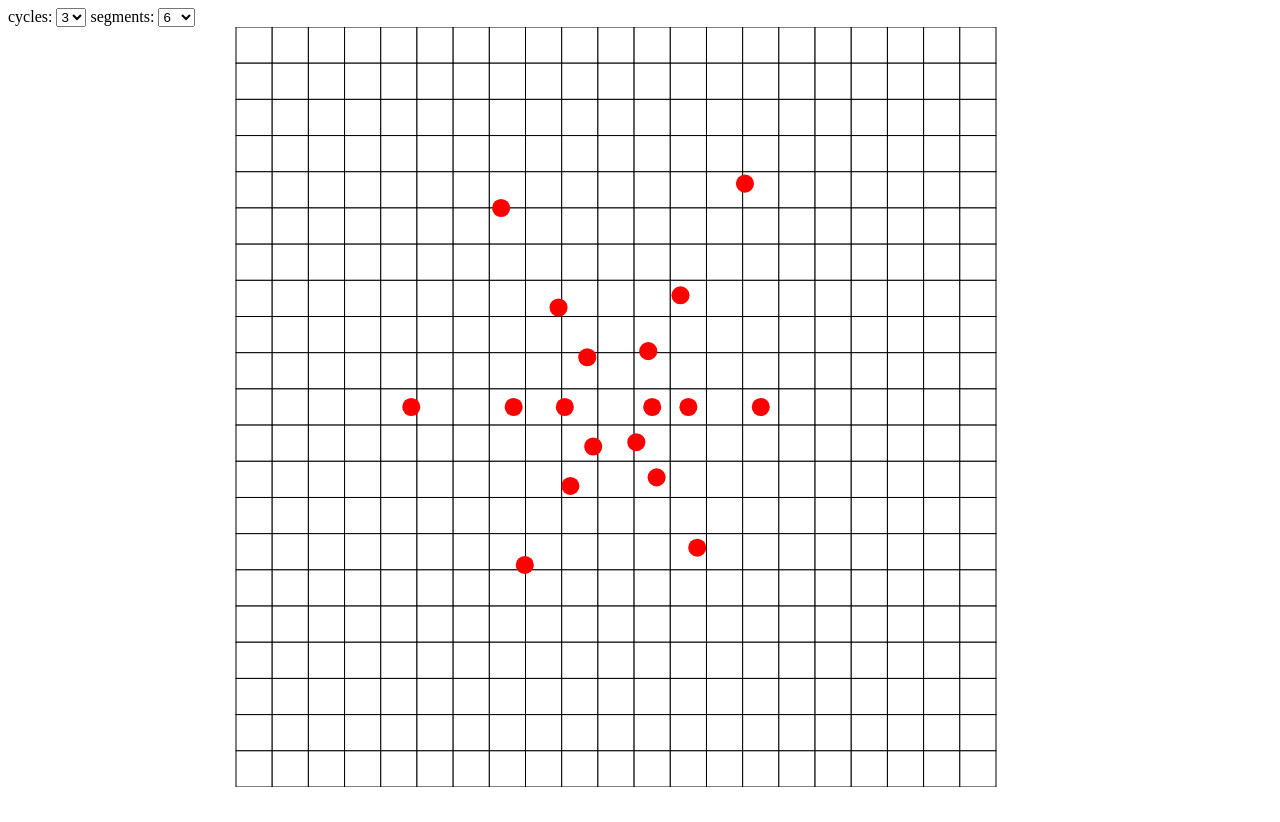
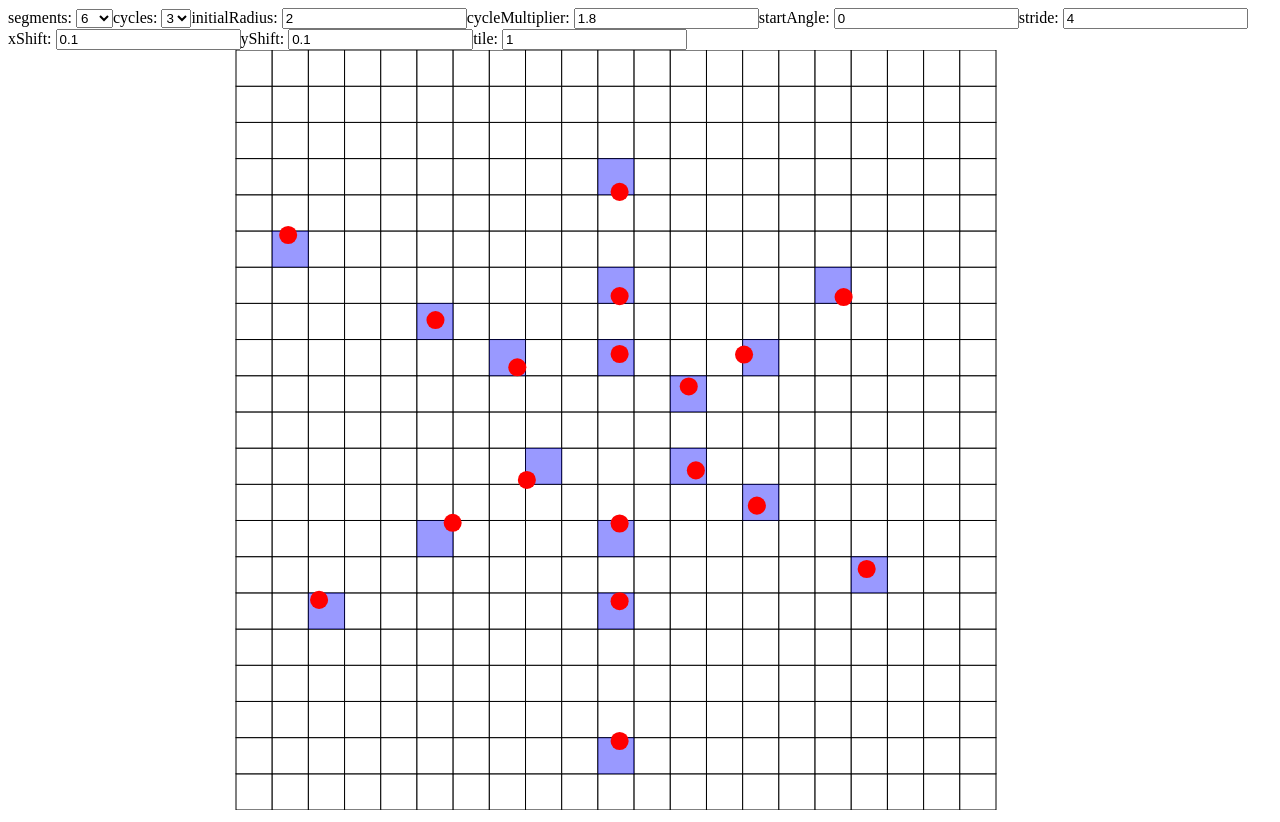
Before and after one commit to dscheffy/kernel-explorer, a plain HTML site: page spiral.html in a window 1280 px wide. Before the commit the page ends 800 px from the top, so only its background shows below. Drawn offline with Linux system fonts and the light colour scheme.

Commit message:
Create tool for visualizing exponential spirals

```diff
--- a/js/spiral.js
+++ b/js/spiral.js
@@ -1,9 +1,104 @@
+const getQueryParams = () => {
+  const qp = {};
+  window.location.search
+  .replace(/\?/,"")
+  .split("&")
+  .map(x => x.split("="))
+  .filter(x => x && Array.isArray(x) && x.length === 2)
+  .forEach(pair => qp[decodeURIComponent(pair[0])]=decodeURIComponent(pair[1]));
+  return qp;
+}
+
+const setQueryParams = (qp) => {
+  if (history.replaceState) {
+    const queryString = !(qp && Object.keys(qp).length > 0) ? "" :
+      "?" + Object.keys(qp)
+      .map(key => (encodeURIComponent(key) + "=" + encodeURIComponent(qp[key])))
+      .join("&");
+    var newurl = window.location.protocol + "//" + window.location.host + window.location.pathname + queryString;
+    window.history.replaceState({path:newurl},'',newurl);
+  }
+}
+
+var qp = getQueryParams()
+var selectable = {...qp}
+
+
+const buildInput = (name) => {
+  const id = name + "-select"
+  const value = selectable[name]
+
+  const selectors = d3.select("#selectors")
+  selectors.append("label").attr("for",id).text(name+": ");
+
+  const input = selectors.append("input")
+  input
+    .attr("id",id)
+    .attr("type", "text")
+    .attr("name",id)
+    .attr("value",value)
+
+  input
+    .on("change", function (d) {
+      const selection = d3.select(this).property("value")
+      selectable[name] = selection
+      qp[name] = selection
+      setQueryParams(qp)
+      redraw()
+    })
+}
+const buildSelector = (name, options) => {
+  const id = name + "-select"
+  const value = selectable[name]
+
+  const selectors = d3.select("#selectors")
+  selectors.append("label").attr("for",id).text(name+": ");
+
+  const selector = selectors.append("select")
+  selector.attr("id",id)
+
+  selector
+    .selectAll("option")
+    .data(options)
+    .enter()
+    .append("option")
+    .text(d=>d)
+    .attr("value", d=>d)
+    .attr("selected", d => (d==value ? "selected" : null))
+
+  selector
+    .on("change", function (d) {
+      const selection = d3.select(this).property("value")
+      selectable[name] = Number.parseFloat(selection)
+      qp[name] = selection
+      setQueryParams(qp)
+      redraw()
+    })
+}
+
 // Initialize default and global layer/model numbers
-var cycleCount = 3
-var segmentCount = 6
-var startRadius = 5
-var startAngle = 0
+selectable.cycles ??= 3
+selectable.segments ??= 6
+selectable.initialRadius ??= 2
+selectable.cycleMultiplier ??= 1.8
+selectable.startAngle ??= 0
+selectable.stride ??= 4
+selectable.xShift ??= 0.1
+selectable.yShift ??= 0.1
+selectable.tile ??= 1
 const maxSegments = 24;
+const maxCycles = 4;
+
+
+buildSelector("segments", [...Array(maxSegments).keys()].map(k=>k+1))
+buildSelector("cycles", [...Array(maxCycles).keys()].map(k=>k+1))
+buildInput("initialRadius")
+buildInput("cycleMultiplier")
+buildInput("startAngle")
+buildInput("stride")
+buildInput("xShift")
+buildInput("yShift")
+buildInput("tile")
 
 // Create some basic functions for reuse later on
 
@@ -65,6 +160,8 @@ const minY = -10
 const numCols = maxX-minX+1
 const numRows = maxY-minY+1
 
+//http://bunsen.localdomain:8080/spiral.html?yShift=0.2&tile=1&xShift=0.1&startAngle=-20&stride=4&segments=12&cycleMultiplier=1.8&initialRadius=1.9
+
   const shape = [numRows, numCols]
 
   const m = mbox(bbox(width, height, 0, 0), shape)
@@ -72,7 +169,7 @@ const numRows = maxY-minY+1
 
   // Declare the x (horizontal position) scale.
   const gridX = d3.scaleBand()
-    .domain([...Array(numCols).keys()])
+    .domain([...Array(numCols).keys()].map(x=>x+minX))
     .range([m.left, m.right]);
 
   const scaleX = d3.scaleLinear()
@@ -81,12 +178,12 @@ const numRows = maxY-minY+1
 
   // Declare the y (vertical position) scale.
   const gridY = d3.scaleBand()
-    .domain([...Array(numRows).keys()])
-    .range([m.top, m.bottom]);
+    .domain([...Array(numRows).keys()].map(y=>y+minY))
+    .range([m.bottom, m.top]);
 
   const scaleY = d3.scaleLinear()
     .domain([minY-.5, maxY+.5])
-    .range([m.top, m.bottom]);
+    .range([m.bottom, m.top]);
 
   function drawGrid() {
 
@@ -94,38 +191,26 @@ const numRows = maxY-minY+1
     .data([...Array(numRows*numCols).keys()])
     .join("rect")
     .attr("class", "m")
-    .attr("x", (d, i) => gridX(i % numCols))
-    .attr("y", (d, i) => gridY(Math.trunc(i / numCols)))
+    .attr("x", (d, i) => gridX((i % numCols)+minX))
+    .attr("y", (d, i) => gridY(Math.trunc(i / numCols)+minY))
     .attr("width", gridX.bandwidth())
     .attr("height", gridY.bandwidth())
     .style("stroke", "black")
     .style("fill", "white")
 
-//  fill the grid as a simple visual test -- circles should be centered
-//  in each grid square
-//
-//  svg.selectAll(".c")
-//    .data([...Array(numRows*numCols).keys()])
-//    .join("circle")
-//    .attr("class", "c")
-//    .attr("cx", (d, i) => x((i % numCols) - (numCols-1)/2))
-//    .attr("cy", (d, i) => y(Math.floor(i / numCols - (numRows-1)/2)))
-//    .attr("r", gridY.bandwidth()/4)
-//    .style("fill", "red")
   }
 drawGrid()
 
-const draw = () => {
-  const seed = [...Array(segmentCount*cycleCount).keys()]
-  const base = Math.pow(2,1/segmentCount)
-  const r = (i) => (Math.pow(base,i))
-  const theta = (i) => ((i % segmentCount) * 2 * Math.PI / segmentCount)
-  //const x = ([r,theta]) => r * Math.cos(theta)
-  const xc = ([r,theta]) => r * Math.cos(theta)
-  const yc = ([r,theta]) => r * Math.sin(theta)
-  const radial = seed.map(i=>[r(i),theta(i)])
-  const cartesian = radial.map((i)=>[xc(i),yc(i)])
-  console.log(cartesian)
+const draw = (offset=[0,0], instance="0") => {
+  const [xOffset, yOffset] = offset;
+  const seed = [...Array(selectable.segments*selectable.cycles).keys()]
+  const base = Math.pow(selectable.cycleMultiplier,1/selectable.segments)
+  const r = (i) => (selectable.initialRadius * Math.pow(base,i))
+  const theta = (i) => ((i * 2 * Math.PI / selectable.segments) + (selectable.startAngle/180*Math.PI))
+  const xc = ([r,theta]) => r * Math.sin(theta) + Number.parseFloat(selectable.xShift)
+  const yc = ([r,theta]) => r * Math.cos(theta) + Number.parseFloat(selectable.yShift)
+  const polar = seed.map(i=>[r(i),theta(i)])
+  const cartesian = polar.map((i)=>[xc(i)+xOffset,yc(i)+yOffset])
   svg.selectAll(".c")
     .data(cartesian)
     .join("circle")
@@ -135,39 +220,37 @@ const draw = () => {
     .attr("r", gridY.bandwidth()/4)
     .style("fill", "red")
 }
+const drawInstance = (offset=[0,0], instance="0") => {
+  const [xOffset, yOffset] = offset;
+  const seed = [...Array(selectable.segments*selectable.cycles).keys()]
+  const base = Math.pow(selectable.cycleMultiplier,1/selectable.segments)
+  const r = (i) => (selectable.initialRadius * Math.pow(base,i))
+  const theta = (i) => ((i * 2 * Math.PI / selectable.segments) + (selectable.startAngle/180*Math.PI))
+  const xc = ([r,theta]) => r * Math.sin(theta) + Number.parseFloat(selectable.xShift)
+  const yc = ([r,theta]) => r * Math.cos(theta) + Number.parseFloat(selectable.yShift)
+  const polar = seed.map(i=>[r(i),theta(i)])
+  const cartesian = polar.map((i)=>[xc(i)+xOffset,yc(i)+yOffset])
+  svg.selectAll(".r" + instance)
+    .data(cartesian)
+    .join("rect")
+    .attr("class", "r"+instance)
+    .attr("x", ([x,y], i) => gridX(Math.round(x)))
+    .attr("y", ([x,y], i) => gridY(Math.round(y)))
+    .attr("height", gridY.bandwidth())
+    .attr("width", gridX.bandwidth())
+    .style("fill", "blue")
+    .style("opacity", "40%")
+}
+
+const drawTiles = () => {
+
+  const repeats = [...Array(Number.parseInt(selectable.tile)).keys()].map(x=>x-Math.floor(selectable.tile/2))
+  console.log(selectable.tile,repeats)
+  //var repeats = [-5,-4,-3,-2,-1,0,1,2,3,4,5]
+  repeats.forEach((xd,xi)=>{
+    repeats.forEach((yd,yi)=>(drawInstance([xd*selectable.stride,yd*selectable.stride],"-"+xi+yi)))
+  })
+}
+drawTiles()
 draw()
-
-const maxCycles = 4;
-// get rid of the 0 entry and reverse
-d3.select("#cycle-select")
-    .selectAll('option')
-    .data([...Array(maxCycles).keys()].map(k=>k+1))
-    .enter()
-    .append('option')
-    .text(function (d) { return d; }) // text showed in the menu
-    .attr("value", function (d) { return d; }) // corresponding value returned by the button
-    .attr("selected", (d) => (d==cycleCount ? "selected" : null))
-
-  d3.select("#cycle-select").on("change", function (d) {
-    cycleCount = d3.select(this).property("value")
-    redraw()
-  })
-
-
-
-
-  d3.select("#segment-select")
-    .selectAll('option')
-    .data([...Array(maxSegments).keys()].map(k=>k+1))
-    .enter()
-    .append('option')
-    .text(function (d) { return d; }) // text showed in the menu
-    .attr("value", function (d) { return d; }) // corresponding value returned by the button
-    .attr("selected", (d) => (d==segmentCount ? "selected" : null))
-
-  d3.select("#segment-select")
-    .on("change", function (d) {
-      segmentCount = d3.select(this).property("value")
-      redraw()
-    })
-const redraw = draw
+const redraw = () => {drawTiles();draw()}
--- a/spiral.html
+++ b/spiral.html
@@ -1,8 +1,5 @@
 <!DOCTYPE html>
-<label for="cycle-select">cycles:</label>
-<select id="cycle-select"></select>
-<label for="segment-select">segments:</label>
-<select id="segment-select"></select>
+<div id="selectors"></div>
 <div id="container" style="position: relative"></div>
 <script src="js/d3.v7.js"></script>
 <script type="module" src="js/spiral.js"></script>
```
Also changed, not shown: 1 other file.
